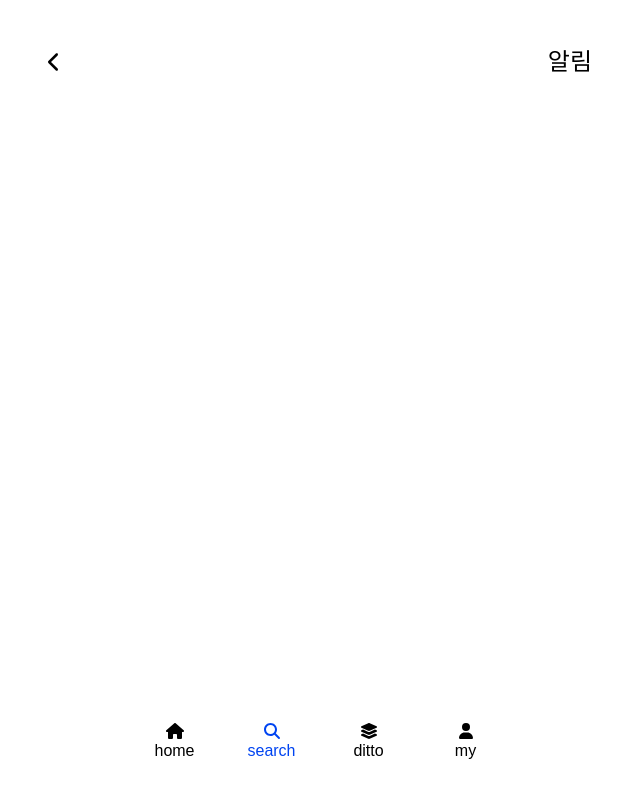
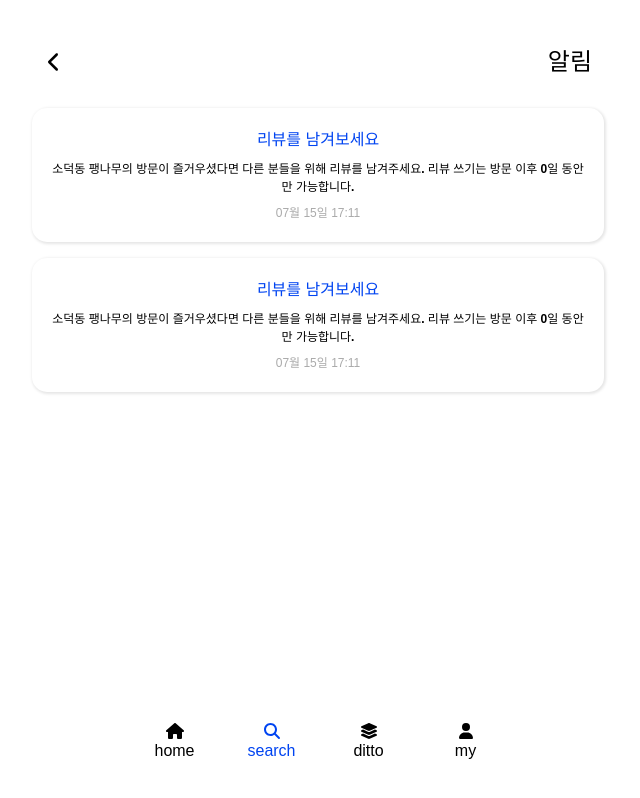
Before and after one commit to DittoTrip/DittoTrip-frontend, a React (Vite) app: page /alarm in a window 1280 px wide. Shown: the top 798 px of the page, without its empty margins (320-960 px from the left). Built offline with nearby package versions, Linux system fonts and the light colour scheme.

Commit message:
Feat: 알림 페이지 UI

```diff
--- a/src/App.tsx
+++ b/src/App.tsx
@@ -22,6 +22,7 @@ import Login from './pages/Login';
 import { getToken } from './store/authStore';
 import HeaderToken from './api/https';
 import Alarm from './pages/Alarm';
+import EditProfile from './pages/EditProfile';
 
 const router = createBrowserRouter([
   {
@@ -148,10 +149,17 @@ const router = createBrowserRouter([
   },
   {
     path: '/alarm',
-
     element: (
       <Layout GNBType="search">
         <Alarm />
+      </Layout>
+    ),
+  },
+  {
+    path: '/editprofile',
+    element: (
+      <Layout GNBType="search">
+        <EditProfile />
       </Layout>
     ),
   },
--- a/src/pages/Alarm.tsx
+++ b/src/pages/Alarm.tsx
@@ -7,11 +7,21 @@ const Alarm = () => {
         <div className="app-bar">
             <AppBar leading={true} title={<div className="title">알림</div>} />
         </div>
-
-        <div className="alarm-box">
-            <div className="alarm-title"></div>
-            <div className="alarm-content"></div>
-            <div className="alarm-date"></div>
+        <div className="content-wrapper">
+            <div className="alarm-box">
+                <div className="alarm-title">리뷰를 남겨보세요</div>
+                <div className="alarm-content">소덕동 팽나무의 방문이 즐거우셨다면 다른 분들을 위해 리뷰를 남겨주세요. 리뷰
+                    쓰기는 방문 이후 0일 동안만 가능합니다.
+                </div>
+                <div className="alarm-date">07월 15일 17:11</div>
+            </div>
+            <div className="alarm-box">
+                <div className="alarm-title">리뷰를 남겨보세요</div>
+                <div className="alarm-content">소덕동 팽나무의 방문이 즐거우셨다면 다른 분들을 위해 리뷰를 남겨주세요. 리뷰
+                    쓰기는 방문 이후 0일 동안만 가능합니다.
+                </div>
+                <div className="alarm-date">07월 15일 17:11</div>
+            </div>
         </div>
         </AlarmStyle>
     )
@@ -22,6 +32,34 @@ const AlarmStyle = styled.div`
         ${({theme})=>theme.font.subTitle};
     }
 
+    .content-wrapper {
+        margin: 16px 16px 12px 12px;
+
+        .alarm-box {
+        margin-bottom: 16px;
+        box-shadow: 1px 1px 3px 1px rgb(0, 0, 0, 0.1);
+        padding: 20px;
+        border-radius: 15px;
+        background-color: white; /* 배경색 */
+        }
+
+        .alarm-title {
+            color: ${({theme})=>theme.color.keyColor};
+            ${({theme})=>theme.font.body2};
+        }
+
+        .alarm-content {
+            ${({theme})=>theme.font.body5};
+            font-weight: bold;
+            margin: 8px 0;
+        }
+
+        .alarm-date {
+            ${({theme})=>theme.font.body5};
+            color: ${({theme})=>theme.color.gray60};
+        }
+    }
+
 `;
 
 export default Alarm;
```
